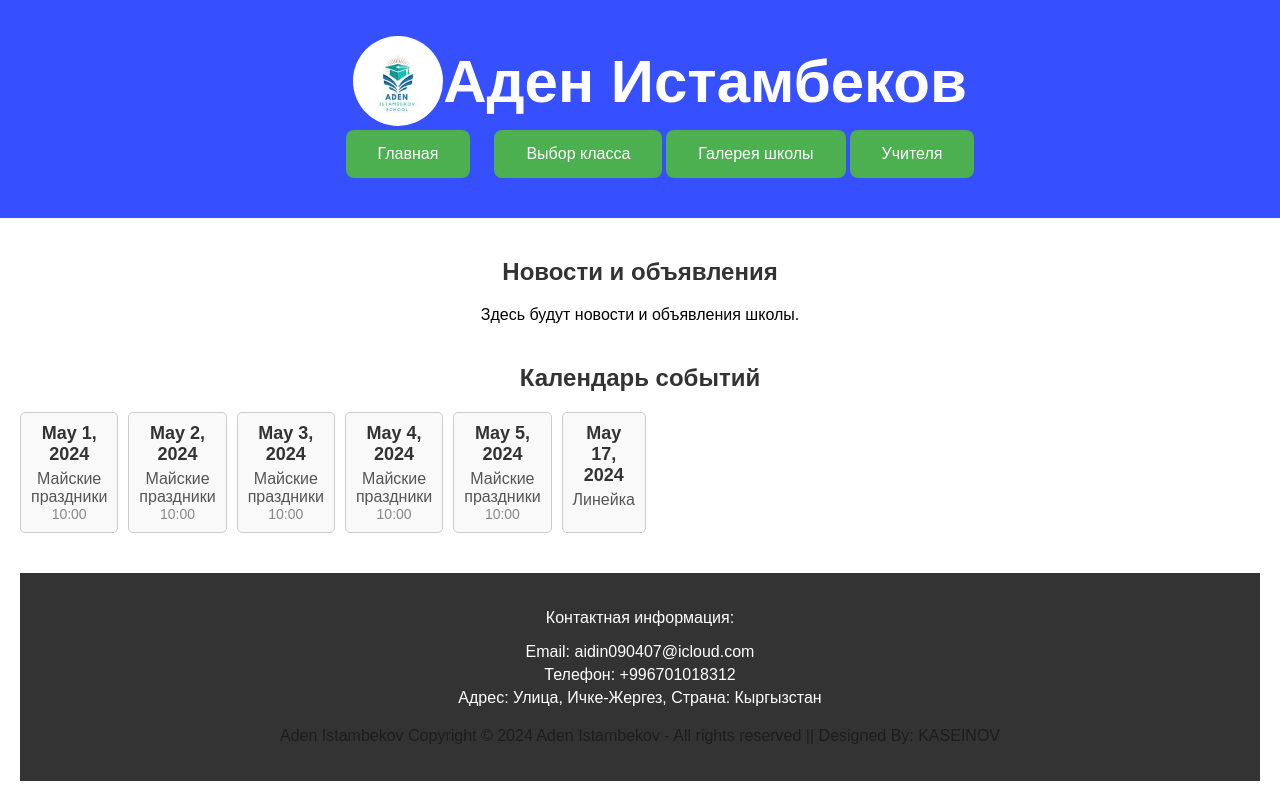
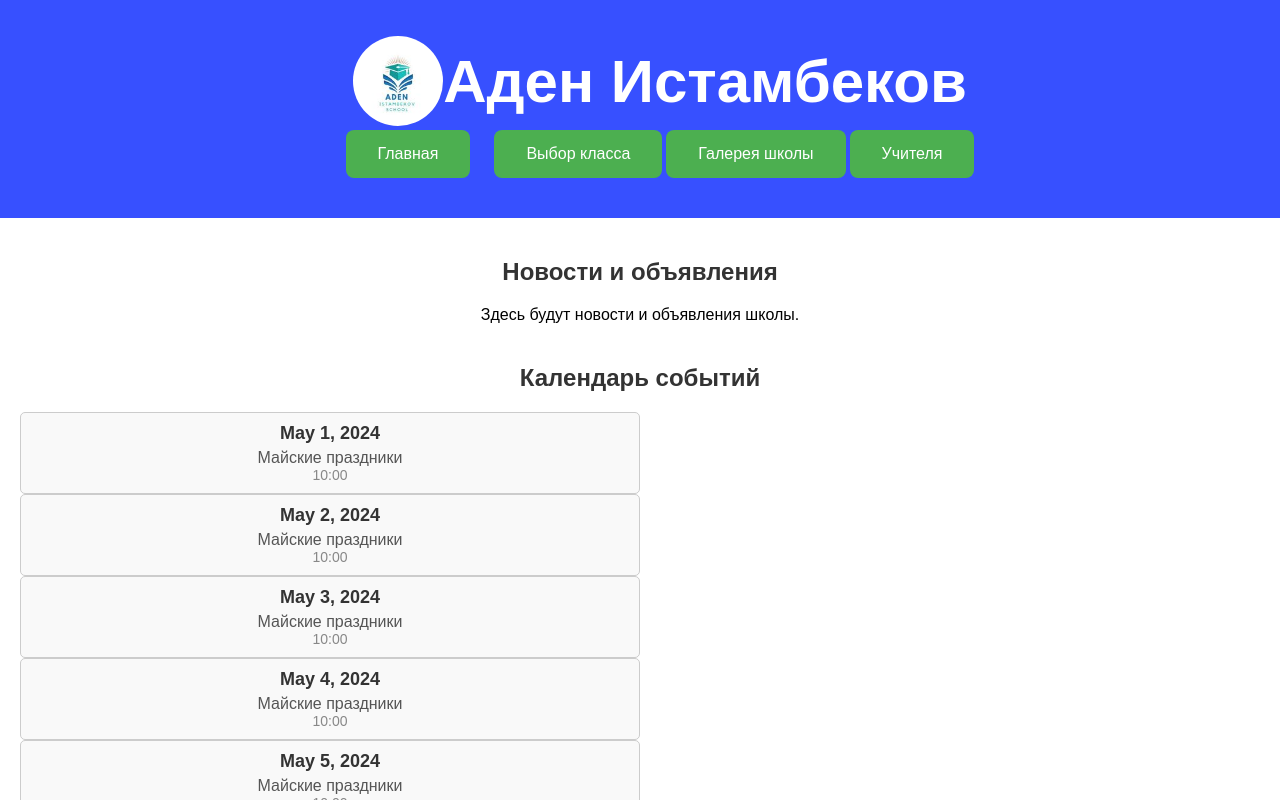
Before and after one commit to AydinKaseyinoff/school-website, a React (Create React App) app: page / in a window 1280 px wide. Shown: the top 800 px of the page. Built offline with nearby package versions, Linux system fonts and the light colour scheme.

Commit message:
change calendar for adaptibility

```diff
--- a/src/components/HomePage.css
+++ b/src/components/HomePage.css
@@ -2,8 +2,6 @@
 
 .calendar {
     display: grid;
-    grid-template-columns: repeat(7, 1fr);
-    gap: 10px;
   }
 
   .event {
@@ -29,3 +27,7 @@
     font-size: 14px;
     color: #888;
   }
+
+  .calendar {
+    flex-wrap: wrap;
+  }
```
